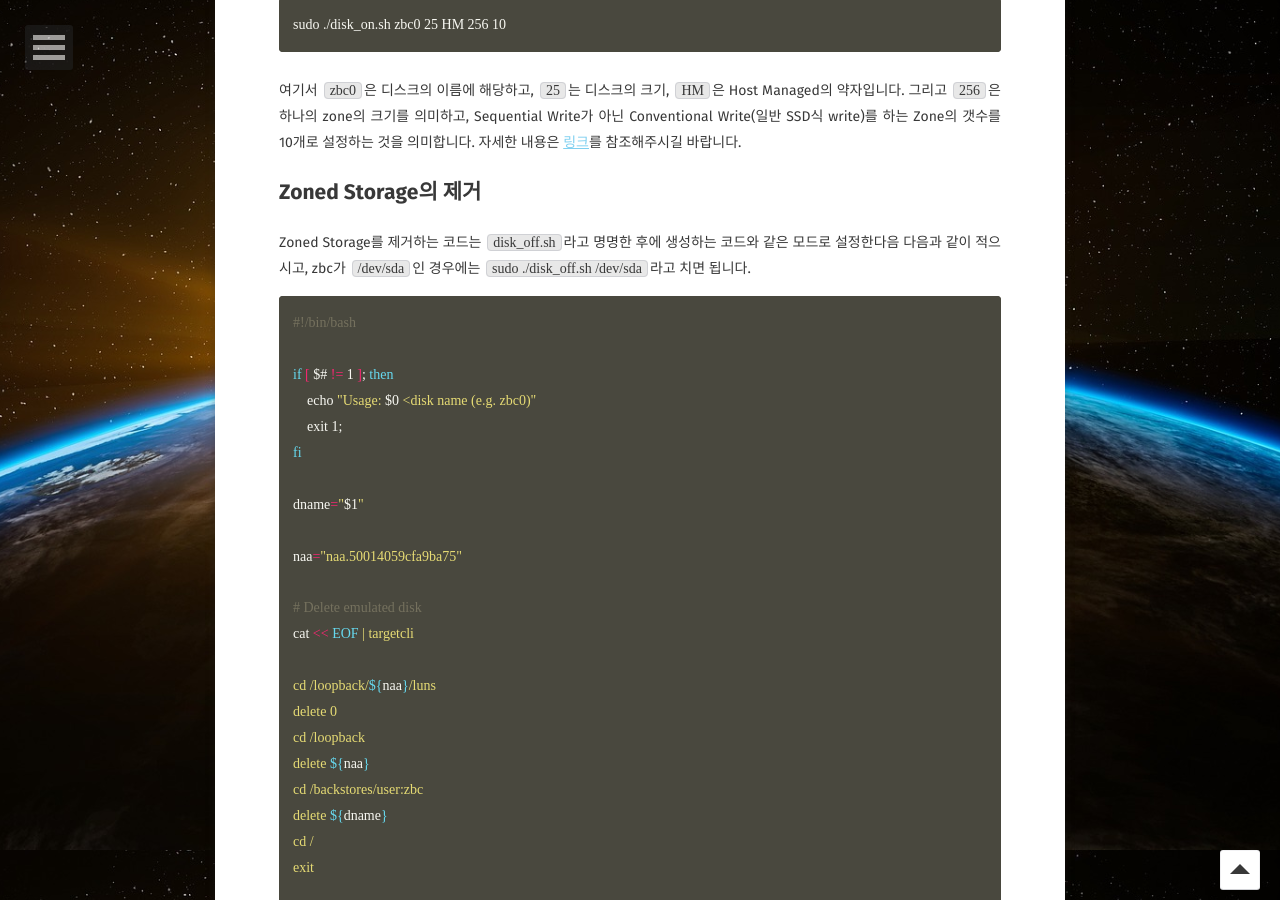
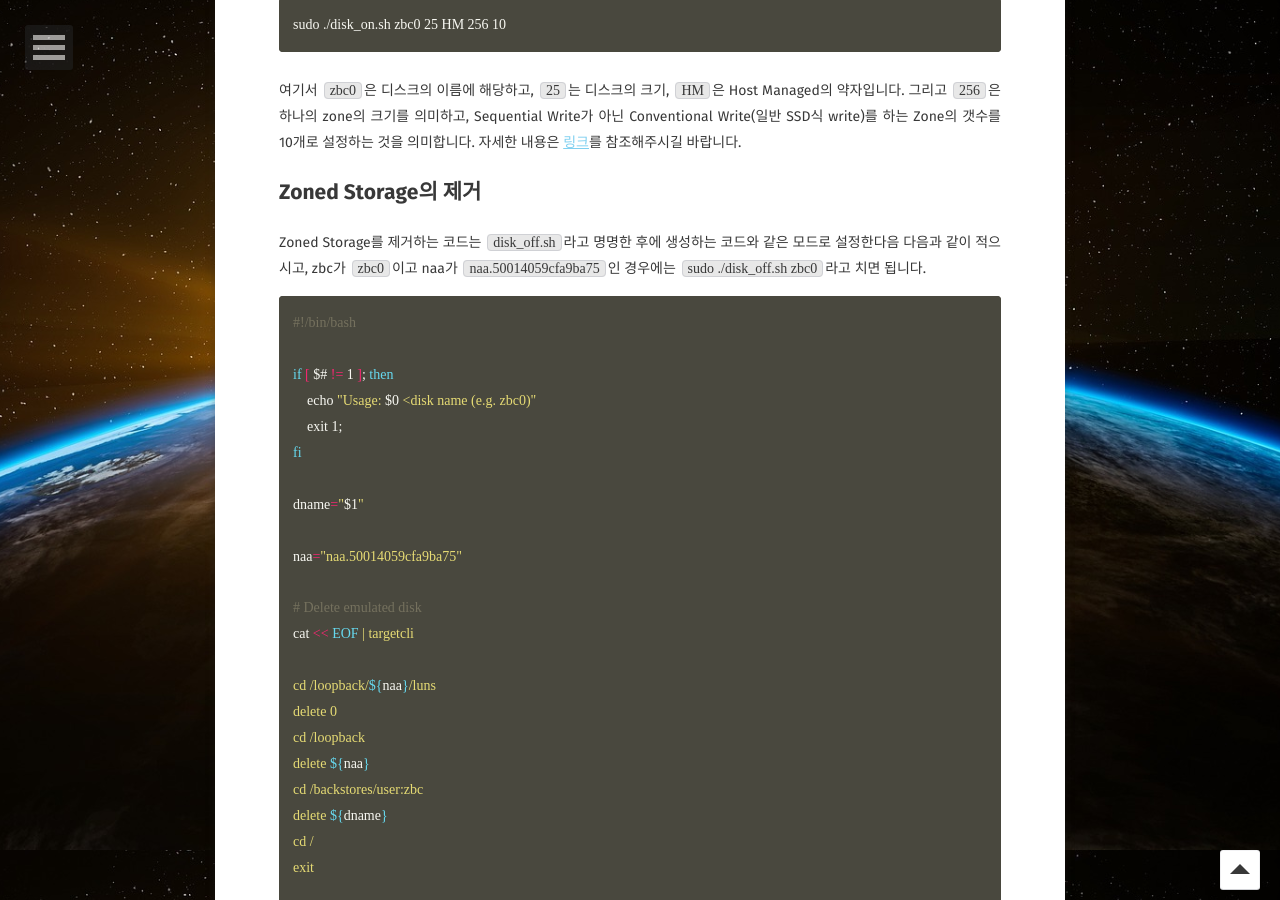
Before and after one commit to BlaCkinkGJ/blackinkgj.github.io, a Jekyll site: the page built from _posts/2020-ZoneStorage/2020-07-02-tcmu-runner.md, in a window 1280 px wide and 900 px high, scrolled down 1850 px. Built offline with Jekyll 4.4.1, drawn with Linux system fonts in a browser that asks for light colours; some web fonts are replaced; comment, search, counter and statistics services are not loaded.

Commit message:
Update 2020-07-02-tcmu-runner.md

````diff
--- a/_posts/2020-ZoneStorage/2020-07-02-tcmu-runner.md
+++ b/_posts/2020-ZoneStorage/2020-07-02-tcmu-runner.md
@@ -71,7 +71,7 @@ sudo ./disk_on.sh zbc0 25 HM 256 10
 
 ## Zoned Storage의 제거
 
-Zoned Storage를 제거하는 코드는 `disk_off.sh`라고 명명한 후에 생성하는 코드와 같은 모드로 설정한다음 다음과 같이 적으시고, zbc가 `/dev/sda`인 경우에는 `sudo ./disk_off.sh /dev/sda`라고 치면 됩니다.
+Zoned Storage를 제거하는 코드는 `disk_off.sh`라고 명명한 후에 생성하는 코드와 같은 모드로 설정한다음 다음과 같이 적으시고, zbc가 `zbc0`이고 naa가 `naa.50014059cfa9ba75`인 경우에는 `sudo ./disk_off.sh zbc0`라고 치면 됩니다.
 
 ```bash
 #!/bin/bash
````
